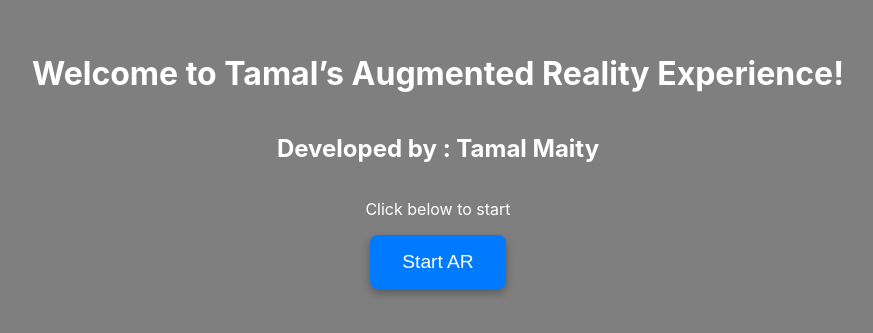
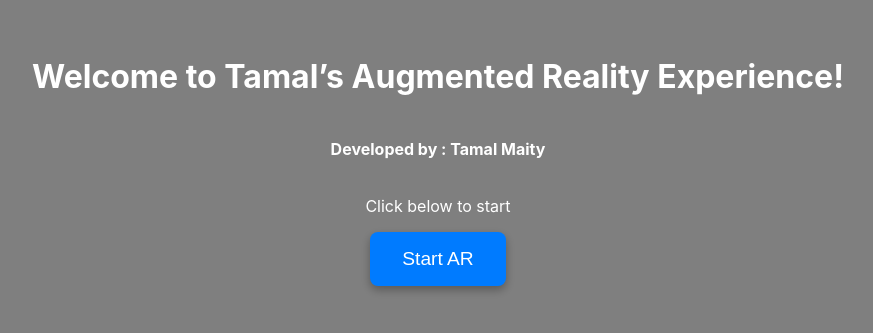
Before and after one commit to tamalmaity-dev/AR-detector-app, a plain HTML site: page index.html in a window 1280 px wide. Shown: the part 239-572 px from the top of the page, without its empty margins (202-1075 px from the left). Drawn offline with Linux system fonts and the light colour scheme.

Commit message:
Update index.html

```diff
--- a/index.html
+++ b/index.html
@@ -90,7 +90,7 @@
 
     <div id="start-ui" class="ui-overlay">
       <h1>Welcome to Tamal’s Augmented Reality Experience!</h1>
-      <h2>Developed by : Tamal Maity</h2>
+      <h4>Developed by : Tamal Maity</h4>
       <p>Click below to start</p>
       <button id="startButton">Start AR</button>
     </div>
```
